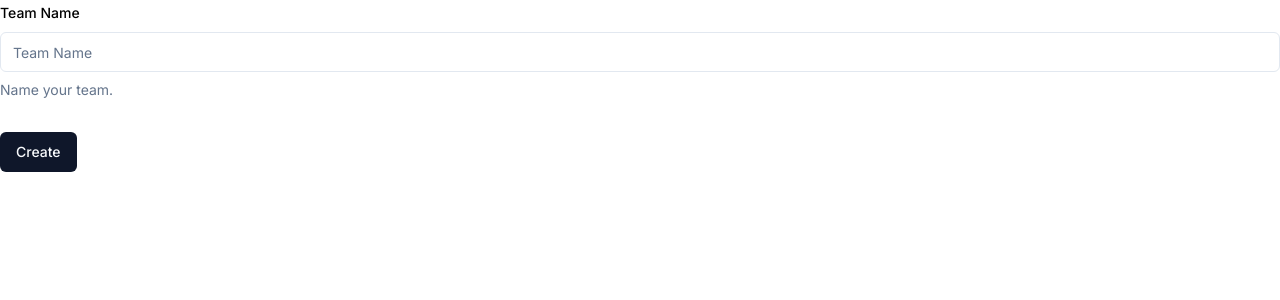
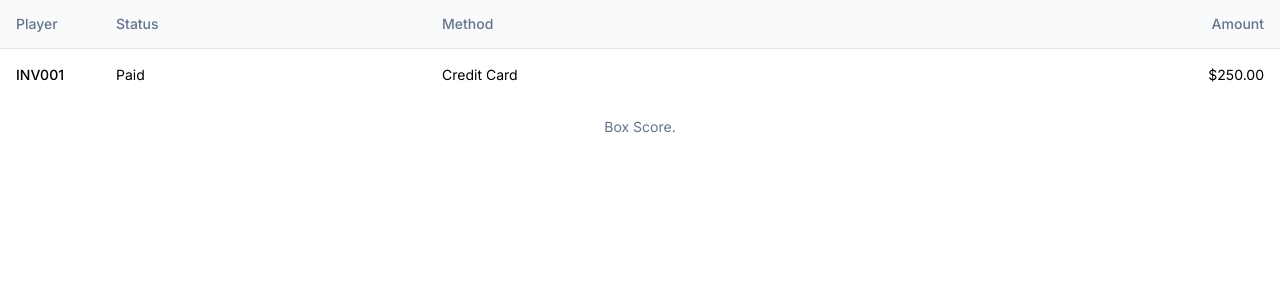
Before and after one commit to riqthedev/scorebook-app, a Next.js app: page / in a window 1280 px wide. Shown: the top 300 px of the page. Built offline with nearby package versions, Linux system fonts and the light colour scheme.

Commit message:
Added table component

```diff
--- a/app/page.tsx
+++ b/app/page.tsx
@@ -13,6 +13,7 @@ import { Input } from "@/components/ui/input"
 import { Label } from "@/components/ui/label"
 import TeamForm from "@/components/forms/TeamForm"
 import PlayerForm from "@/components/forms/PlayerForm"
+import BoxScore from "@/components/shared/BoxScore"
 
 
 export default function Home() {
@@ -30,7 +31,7 @@ export default function Home() {
     //     <Button variant="outline">Login</Button>
     //   </CardFooter>
     // </Card>
-    <TeamForm/>
+    <BoxScore/>
 
   )
 }
--- a/components/forms/TeamForm.tsx
+++ b/components/forms/TeamForm.tsx
@@ -8,7 +8,7 @@ import { zodResolver } from '@hookform/resolvers/zod';
 import teamSchema from "@/lib/validations/validTeam";
 import { Button } from "@/components/ui/button";
 import { NextApiRequest, NextApiResponse } from "next";
-import createTeam from "@/lib/actions/team.actions";
+// import createTeam from "@/lib/actions/team.actions";
 
 
 type TeamData =  {
@@ -24,9 +24,12 @@ export default function TeamForm() {
     });
 
 
+
+
+
     function onSubmit(data:TeamData) {
+        //  createTeam(data)
 
-        createTeam(data)
     }
 
 
--- /dev/null
+++ b/components/shared/BoxScore.tsx
@@ -0,0 +1,38 @@
+"use client"
+import {
+    Table,
+    TableBody,
+    TableCaption,
+    TableCell,
+    TableHead,
+    TableHeader,
+    TableRow,
+  } from "@/components/ui/table"
+
+
+
+export default function BoxScore () {
+
+    return (
+        <Table>
+  <TableCaption>Box Score.</TableCaption>
+  <TableHeader>
+    <TableRow>
+      <TableHead className="w-[100px]">Player</TableHead>
+      <TableHead>Status</TableHead>
+      <TableHead>Method</TableHead>
+      <TableHead className="text-right">Amount</TableHead>
+    </TableRow>
+  </TableHeader>
+  <TableBody>
+    <TableRow>
+      <TableCell className="font-medium">INV001</TableCell>
+      <TableCell>Paid</TableCell>
+      <TableCell>Credit Card</TableCell>
+      <TableCell className="text-right">$250.00</TableCell>
+    </TableRow>
+  </TableBody>
+</Table>
+
+    )
+}
--- a/lib/actions/team.actions.ts
+++ b/lib/actions/team.actions.ts
@@ -8,11 +8,11 @@ interface Params {
     teamName: string
 }
 
-export default async function createTeam({ teamName }: Params) {
+export  async function createTeam({ teamName }: Params) {
     try {
         const team = await prisma.team.create({
             data: {
-                teamName,
+                teamName
 
             }
         })
```
Also changed, not shown: lib/actions/player.actions.ts (added), 2 other files (tests, documents, lock files or other folders).
